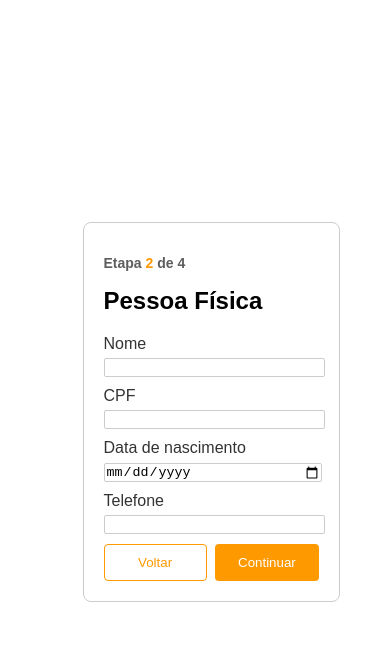
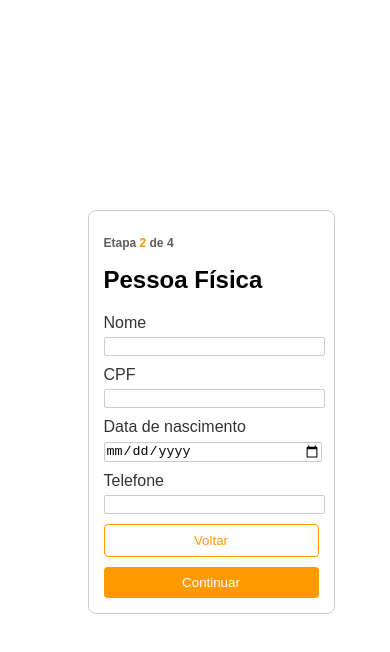
Before and after one commit to kakamorsch/desafio-mb-web, a Vue app: page / in a window 390 px wide. Both pictures are taken after typing "name@example.com" into the empty fields and a click on the button "Continuar". Shown: the top 652 px of the page. Built offline with nearby package versions, Linux system fonts and the light colour scheme.

Commit message:
"Styles: fixed button overlap problem"

```diff
--- a/src/assets/main.css
+++ b/src/assets/main.css
@@ -7,14 +7,17 @@ body {
   align-items: center;
   min-height: 100vh;
   margin: 0;
+  padding: 0;
 }
 
 .container {
   width: 100%;
   max-width: 1280px;
   padding: 1rem;
+  margin: 0 auto;
 }
-  .container form{
+
+.container form {
   display: flex;
   flex-direction: column;
 }
@@ -25,25 +28,30 @@ body {
   border-radius: 8px;
   margin-bottom: 20px;
 }
+
 h2 {
   font-size: 14px;
   color: #5e5e5e;
   margin-bottom: 10px;
 }
+
 .step h2 span {
   color: #ff9900; /* cor retirada da imagem de exemplo */
 }
+
 .step h1 {
   font-size: 24px;
   font-weight: bold;
   margin-bottom: 20px;
 }
+
 .step label {
   display: block;
   margin-bottom: 5px;
   color: #333;
 }
-.step input{
+
+.step input {
   width: 100%;
   border: 1px solid #ccc;
   border-radius: 2px;
@@ -55,9 +63,11 @@ body {
   display: flex;
   margin-bottom: 15px;
 }
+
 .radio-group label {
   display: flex;
 }
+
 .step button {
   width: 100%;
   padding: 10px;
@@ -67,15 +77,55 @@ body {
   background-color: #ff9900; /* cor retirada da imagem de exemplo */
   cursor: pointer;
 }
+
 .step .button-group {
   display: flex;
   justify-content: space-between;
 }
+
 .step .button-group button {
   width: 48%;
 }
+
 .step .button-group button.back {
   background-color: white;
   color: #ff9900; /* cor retirada da imagem de exemplo */
   border: 1px solid #ff9900;
 }
+
+/* Ajustes para dispositivos móveis */
+@media (max-width: 390px) {
+  h1 {
+    font-size: 20px;
+  }
+
+  h2 {
+    font-size: 12px;
+  }
+
+  .step {
+    padding: 15px;
+  }
+
+  .step button {
+    padding: 8px;
+  }
+
+  .step .radio-group {
+    width: 100%;
+  }
+
+  .step .button-group {
+    flex-direction: column;
+    gap: 10px;
+  }
+
+  .step .button-group button {
+    width: 100%;
+    margin: 0;
+  }
+
+  .step .button-group button.back {
+    margin-bottom: 0;
+  }
+}
```
Lines whose indentation alone changed are shown as unchanged.
